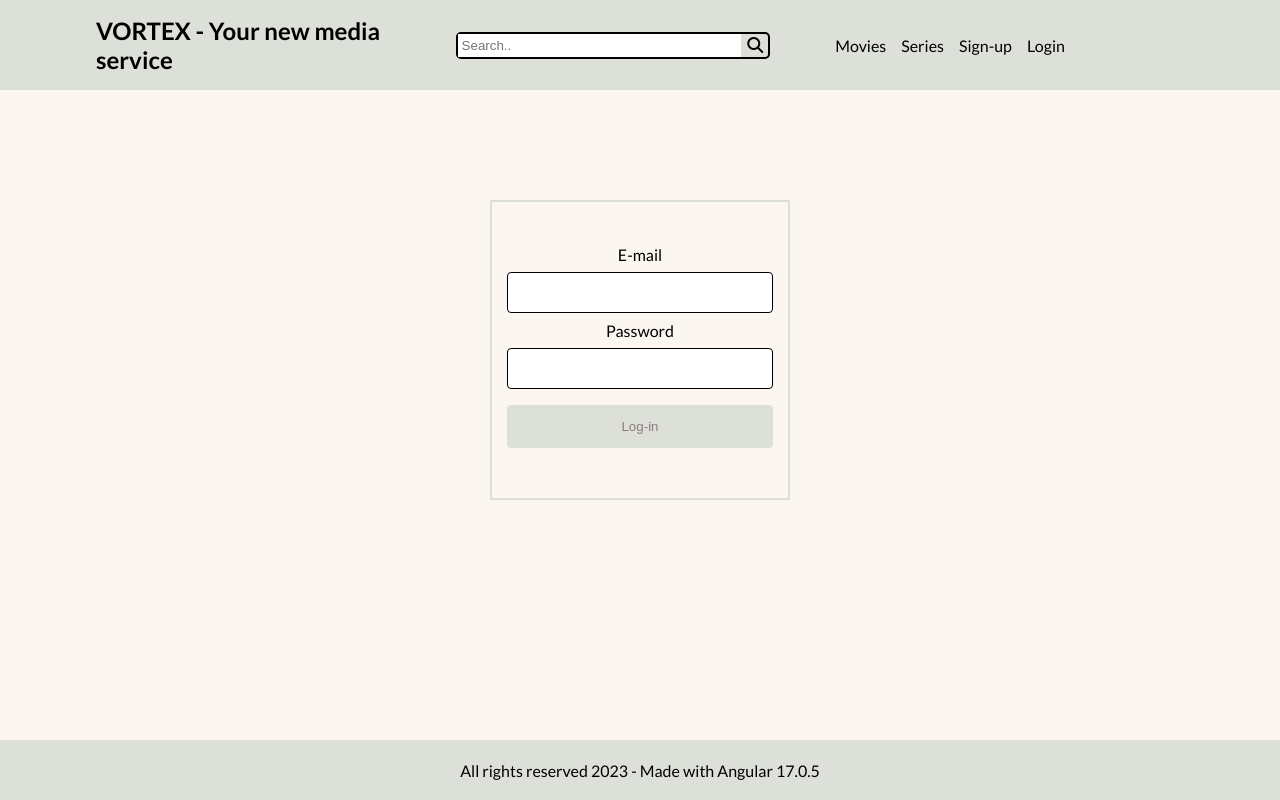
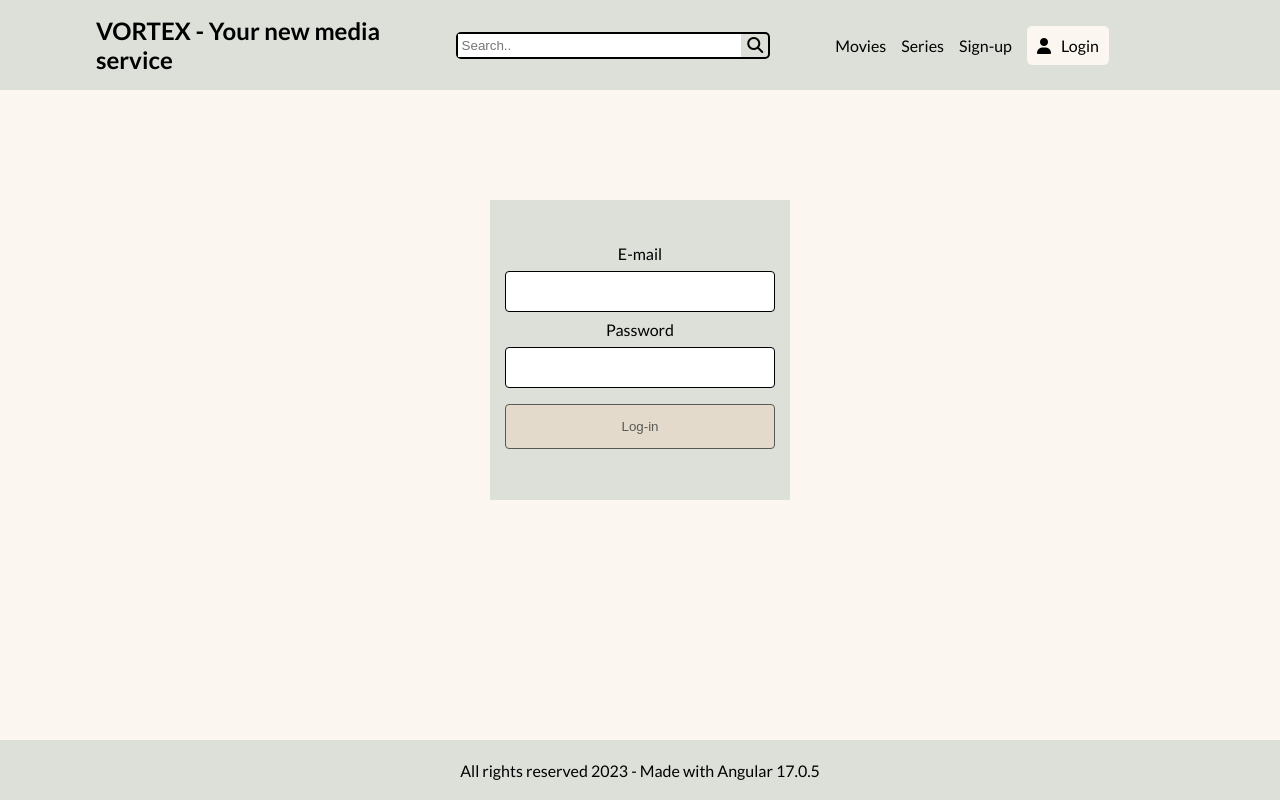
Before and after one commit to MRSevim/Vortex, an Angular app: page /log-in in a window 1280 px wide. Built offline with nearby package versions, Linux system fonts and the light colour scheme; no server answers.

Commit message:
updated css

```diff
--- a/src/app/filter/filter.component.css
+++ b/src/app/filter/filter.component.css
@@ -6,3 +6,23 @@
 .filter-option {
   margin-bottom: 20px;
 }
+#movie,
+#min,
+input[type="submit"] {
+  margin-right: 7px;
+}
+input[type="submit"],
+button {
+  cursor: pointer;
+  padding: 5px;
+  color: var(--text-color);
+  border: 1px solid var(--text-color);
+  background-color: var(--secondary-color);
+  border-radius: 5px;
+  transition: 0.2s;
+}
+input[type="submit"]:hover,
+button:hover {
+  box-shadow: 1px 1px 3px 2px rgba(0, 0, 0, 0.45);
+  opacity: 0.8;
+}
--- a/src/app/grid-item/grid-item.component.css
+++ b/src/app/grid-item/grid-item.component.css
@@ -7,6 +7,11 @@ img {
   background-color: var(--primary-color);
   border: 2px solid var(--text-color);
   height: 100%;
+  display: flex;
+  flex-direction: column;
+  justify-content: space-evenly;
+  align-items: center;
+  transition: 0.3s;
 }
 .flex {
   display: flex;
@@ -16,3 +21,6 @@ img {
 .flex p {
   margin-right: 10px;
 }
+.grid-item:hover {
+  transform: scale(1.02);
+}
--- a/src/app/header/header.component.css
+++ b/src/app/header/header.component.css
@@ -49,6 +49,7 @@ header {
   display: flex;
   align-items: center;
   border: 2px solid var(--secondary-color);
+  background-color: var(--tertiary-color);
   padding: 5px;
   border-radius: 10px;
   cursor: pointer;
@@ -66,9 +67,10 @@ header {
   left: 0;
   padding: 10px;
   border-radius: 10px;
-  background-color: var(--primary-color);
+  background-color: var(--tertiary-color);
   border: 2px solid var(--secondary-color);
   cursor: context-menu;
+  z-index: 10;
 }
 .profile-menu > li {
   list-style: none;
@@ -99,3 +101,15 @@ header {
 .profile-menu > li:nth-child(1) {
   display: flex;
 }
+.log-in {
+  background-color: var(--secondary-color);
+  padding: 10px;
+  border-radius: 5px;
+  transition: 0.3s;
+}
+.log-in i {
+  margin-right: 10px;
+}
+.log-in:hover {
+  transform: scale(1.1);
+}
--- a/src/app/header/header.component.html
+++ b/src/app/header/header.component.html
@@ -38,7 +38,10 @@
         <nav>
           <ul class="navbar">
             <a routerLink="/sign-up">Sign-up</a>
-            <a routerLink="/log-in">Login</a>
+            <div class="log-in clickable" routerLink="/log-in">
+              <i class="fa-solid fa-user"></i>
+              <a>Login</a>
+            </div>
           </ul>
         </nav>
       </div>
--- a/src/app/header/header.component.ts
+++ b/src/app/header/header.component.ts
@@ -35,6 +35,9 @@ export class HeaderComponent implements OnInit {
   logOut() {
     localStorage.setItem('token', '');
     this.userService.setUser(null);
+    if (this.darkMode) {
+      this.darkModeToggle();
+    }
   }
   toggleMenu() {
     this.menuToggle = !this.menuToggle;
--- a/src/app/log-in/log-in.component.css
+++ b/src/app/log-in/log-in.component.css
@@ -5,7 +5,7 @@
   align-items: center;
   width: 300px;
   height: 300px;
-  border: 2px solid var(--primary-color);
+  background-color: var(--primary-color);
   top: 25%;
   position: absolute;
 }
@@ -18,23 +18,27 @@ input[type="password"] {
   width: 90%;
   padding: 12px 20px;
   margin: 8px 0;
-  border: 1px solid black;
+  border: 1px solid var(--text-color);
   border-radius: 4px;
 }
 
 input[type="submit"] {
   width: 90%;
-  background-color: var(--primary-color);
+  background-color: var(--tertiary-color);
+  border: 1px solid var(--text-color);
   color: var(--text-color);
   padding: 14px 20px;
   margin: 8px 0;
-  border: none;
   border-radius: 4px;
   cursor: pointer;
+  transition: 0.2s;
 }
 input[type="submit"]:hover {
-  background-color: var(--tertiary-color);
+  transform: scaleY(1.1);
 }
 input[type="submit"]:disabled {
-  color: rgb(141, 123, 123);
+  opacity: 0.6;
 }
+input[type="submit"]:disabled:hover {
+  transform: none;
+}
--- a/src/app/page-not-found/page-not-found.component.css
+++ b/src/app/page-not-found/page-not-found.component.css
@@ -0,0 +1,9 @@
+.flex {
+  justify-content: center;
+  align-items: center;
+  margin-top: 50px;
+  display: flex;
+}
+i {
+  margin-right: 20px;
+}
--- a/src/app/page-not-found/page-not-found.component.html
+++ b/src/app/page-not-found/page-not-found.component.html
@@ -1 +1,4 @@
-<p>page-not-found works!</p>
+<div class="flex">
+  <i class="fa-solid fa-triangle-exclamation fa-4x"></i>
+  <p>Page you are looking for does not exist.</p>
+</div>
--- a/src/app/search-bar/search-bar.component.css
+++ b/src/app/search-bar/search-bar.component.css
@@ -21,6 +21,8 @@ input:focus {
 .search-options {
   background-color: white;
   border: 2px solid var(--text-color);
+  background-color: var(--primary-color);
+  color: var(--text-color);
   border-radius: 5px;
 }
 .search-options {
@@ -39,6 +41,9 @@ input:focus {
   align-items: center;
   padding: 3px 0;
 }
+.option:hover {
+  background-color: var(--secondary-color);
+}
 img {
   height: 100%;
   min-width: 100px;
@@ -46,6 +51,7 @@ img {
 .fas {
   margin-right: 5px;
 }
-.no-results {
+.no-results,
+img {
   margin: 10px;
 }
--- a/src/app/showcase/showcase.component.css
+++ b/src/app/showcase/showcase.component.css
@@ -42,6 +42,7 @@
   justify-content: center;
   align-items: center;
   flex-direction: column;
+  text-align: center;
 }
 .video {
   height: 200px;
--- a/src/app/showcase/showcase.component.html
+++ b/src/app/showcase/showcase.component.html
@@ -2,18 +2,8 @@
   <h1 class="column clickable nav-button" (click)="goLeft()"><</h1>
   <div class="slider container">
     <div class="slider-container" [style.transform]="sliderTransform">
-      @for(product of data;track product.id; let i =$index, isFirst=$first,
-      isLast=$last){ @if(isFirst || isLast) {
-      <div class="column element">
-        <div
-          class="bordered clickable"
-          [routerLink]="['/products', product.id]"
-        >
-          <p>{{ product.name }} - Id:{{ product.id }}</p>
-          <img class="video" [src]="product.image" alt="" />
-        </div>
-      </div>
-      } @else if(i === floor(data.length/2)) {
+      @for(product of data;track product.id; let i =$index ){ @if(i ===
+      floor(data.length/2)) {
       <div class="column element center-element">
         <div
           class="bordered clickable"
--- a/src/app/sign-up/sign-up.component.css
+++ b/src/app/sign-up/sign-up.component.css
@@ -5,7 +5,7 @@
   align-items: center;
   width: 300px;
   height: 400px;
-  border: 2px solid var(--primary-color);
+  background-color: var(--primary-color);
   top: 25%;
   position: absolute;
 }
@@ -23,23 +23,27 @@ input[type="email"] {
   width: 90%;
   padding: 12px 20px;
   margin: 8px 0;
-  border: 1px solid black;
+  border: 1px solid var(--text-color);
   border-radius: 4px;
 }
 
 input[type="submit"] {
   width: 90%;
-  background-color: var(--primary-color);
+  background-color: var(--tertiary-color);
+  border: 1px solid var(--text-color);
   color: var(--text-color);
   padding: 14px 20px;
   margin: 8px 0;
-  border: none;
   border-radius: 4px;
   cursor: pointer;
+  transition: 0.2s;
 }
 input[type="submit"]:hover {
-  background-color: var(--tertiary-color);
+  transform: scaleY(1.1);
 }
 input[type="submit"]:disabled {
-  color: rgb(141, 123, 123);
+  opacity: 0.6;
 }
+input[type="submit"]:disabled:hover {
+  transform: none;
+}
```
